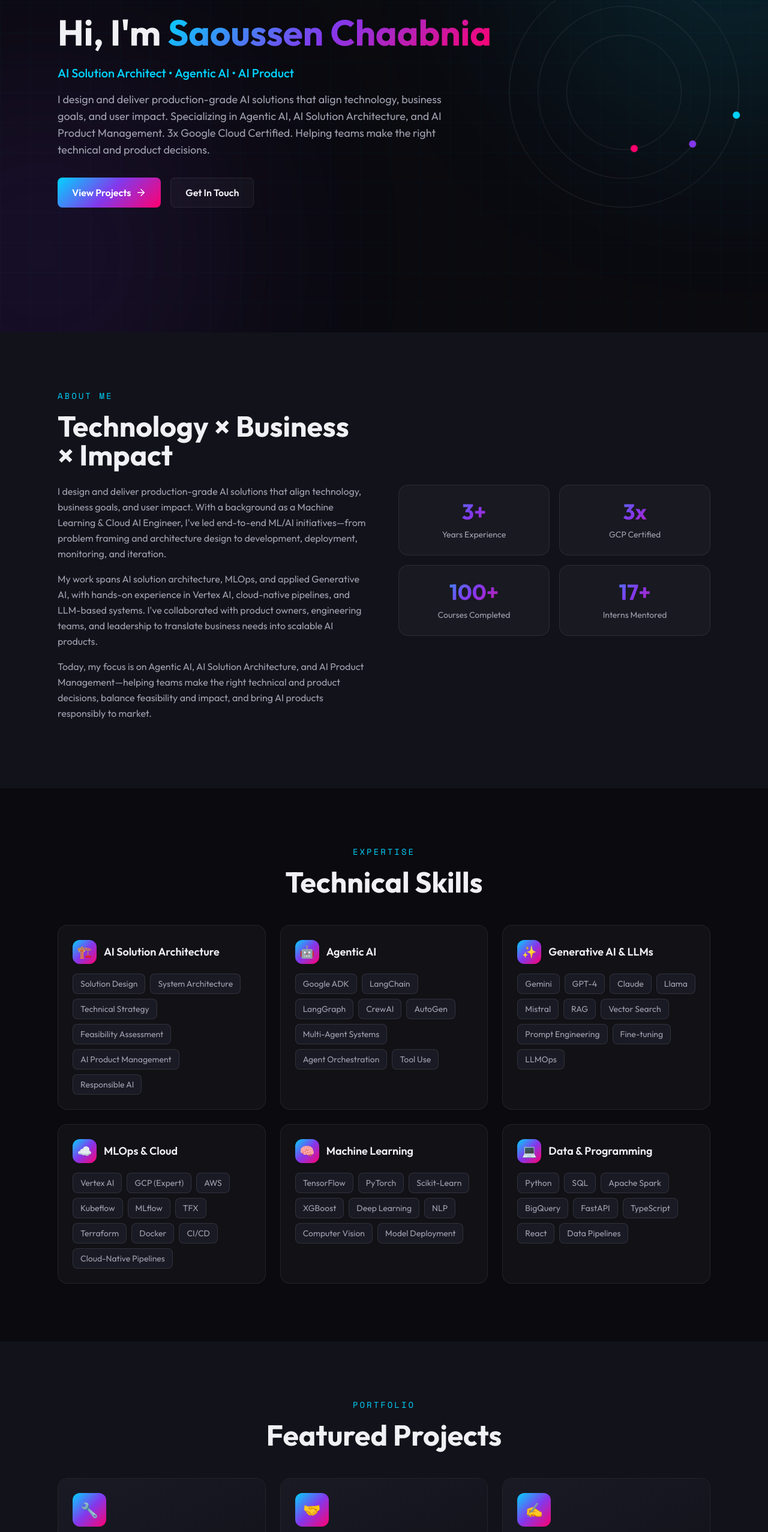
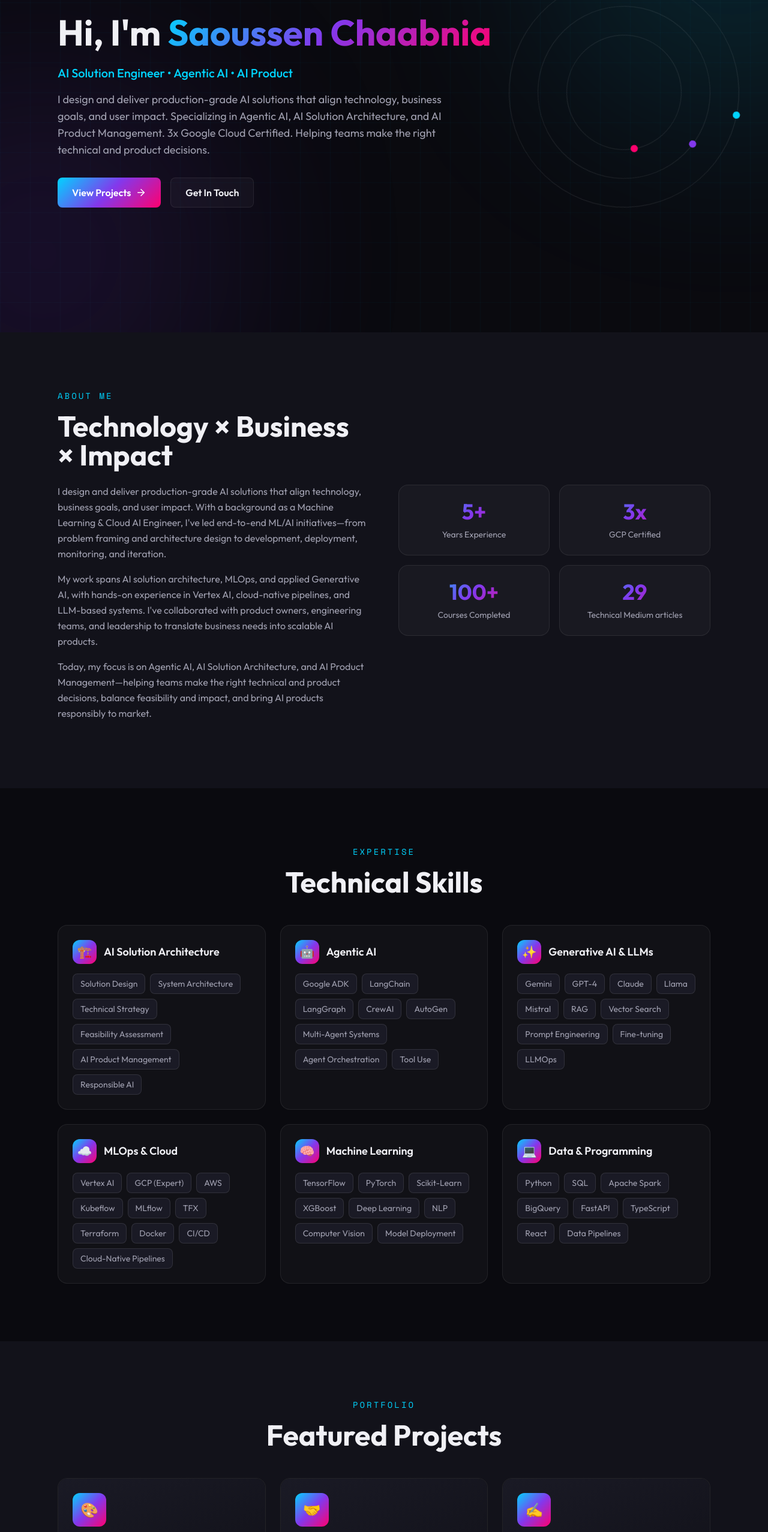
Before and after one commit to Saoussen-CH/Saoussen-CH.github.io, a React (Vite) app: page / in a window 1280 px wide. Shown: the part 246-2800 px from the top of the page at 60% size. Built offline with nearby package versions, Linux system fonts and the light colour scheme; the HTML template or start-up script is replaced by a standard one.

Commit message:
Update portfolio: Add Calendly, update projects and articles

```diff
--- a/package.json
+++ b/package.json
@@ -6,7 +6,9 @@
   "scripts": {
     "dev": "vite",
     "build": "tsc && vite build",
-    "preview": "vite preview"
+    "preview": "vite preview",
+    "predeploy": "npm run build",
+    "deploy": "gh-pages -d dist"
   },
   "dependencies": {
     "framer-motion": "^10.16.4",
@@ -19,6 +21,7 @@
     "@types/react-dom": "^18.2.15",
     "@vitejs/plugin-react": "^4.2.0",
     "autoprefixer": "^10.4.16",
+    "gh-pages": "^6.3.0",
     "postcss": "^8.4.31",
     "tailwindcss": "^3.3.5",
     "typescript": "^5.2.2",
--- a/src/components/Experience.tsx
+++ b/src/components/Experience.tsx
@@ -81,6 +81,7 @@ export function Experience() {
                       <h4 className="font-semibold mb-1">{cert.title}</h4>
                       <p className="text-accent-cyan text-sm">{cert.provider}</p>
                       <p className="text-text-muted text-xs mt-1">{cert.date}</p>
+                      <p><a href={cert.url} className="text-accent-violet text-sm hover:underline">View Certificate</a></p>
                     </div>
                   </div>
                 </motion.div>
--- a/src/data/articles.ts
+++ b/src/data/articles.ts
@@ -15,26 +15,88 @@ import { Article } from './types';
 // ============================================
 
 export const articles: Article[] = [
+  // ========== DISTRIBUTED MULTI-AGENT SYSTEMS SERIES ==========
+  {
+    id: 'distributed-mas-part-6',
+    emoji: '🌐',
+    category: 'Agentic AI',
+    date: 'Coming Soon',
+    title: 'Building Distributed Multi-Agent Systems with Google\'s AI Stack: Part 6',
+    excerpt: 'The final part covering advanced deployment patterns and production best practices for distributed multi-agent systems.',
+    tags: ['Multi-Agent', 'Google Cloud', 'Production', 'Best Practices'],
+    url: 'https://medium.com/@saoussen.chaabnia',
+  },
+  {
+    id: 'distributed-mas-part-5',
+    emoji: '🎯',
+    category: 'Agentic AI',
+    date: 'Coming Soon',
+    title: 'Building Distributed Multi-Agent Systems with Google\'s AI Stack: Part 5',
+    excerpt: 'Part 5 of the comprehensive series on building distributed multi-agent systems using Google\'s AI infrastructure and tools.',
+    tags: ['Multi-Agent', 'Google Cloud', 'Distributed Systems', 'A2A'],
+    url: 'https://medium.com/@saoussen.chaabnia',
+  },
+  {
+    id: 'distributed-mas-part-4',
+    emoji: '🔗',
+    category: 'Agentic AI',
+    date: 'Coming Soon',
+    title: 'Building Distributed Multi-Agent Systems with Google\'s AI Stack: Part 4',
+    excerpt: 'Exploring advanced orchestration patterns and agent communication in distributed multi-agent architectures.',
+    tags: ['Multi-Agent', 'Google Cloud', 'Orchestration', 'Agents'],
+    url: 'https://medium.com/@saoussen.chaabnia',
+  },
+  {
+    id: 'distributed-mas-part-3',
+    emoji: '⚡',
+    category: 'Agentic AI',
+    date: 'Coming Soon',
+    title: 'Building Distributed Multi-Agent Systems with Google\'s AI Stack: Part 3',
+    excerpt: 'Deep dive into building scalable distributed agent systems with Google Cloud infrastructure.',
+    tags: ['Multi-Agent', 'Google Cloud', 'Scalability', 'Architecture'],
+    url: 'https://medium.com/@saoussen.chaabnia',
+  },
+  {
+    id: 'distributed-mas-part-2',
+    emoji: '🛠️',
+    category: 'Agentic AI',
+    date: 'Coming Soon',
+    title: 'Building Distributed Multi-Agent Systems with Google\'s AI Stack: Part 2',
+    excerpt: 'Setting up the development environment and building foundational components for distributed agent systems.',
+    tags: ['Multi-Agent', 'Google Cloud', 'Setup', 'Development'],
+    url: 'https://medium.com/@saoussen.chaabnia',
+  },
+  {
+    id: 'distributed-mas-part-1',
+    emoji: '🚀',
+    category: 'Agentic AI',
+    date: 'Coming Soon',
+    title: 'Building Distributed Multi-Agent Systems with Google\'s AI Stack: Part 1',
+    excerpt: 'Introduction to distributed multi-agent systems and Google\'s AI stack for building production-ready agent architectures.',
+    tags: ['Multi-Agent', 'Google Cloud', 'Introduction', 'Distributed Systems'],
+    url: 'https://medium.com/@saoussen.chaabnia',
+  },
+
   // ========== GOOGLE ADK SERIES ==========
   {
     id: 'google-adk-part-9',
     emoji: '🚀',
     category: 'Agentic AI',
-    date: 'Dec 2024',
+    date: 'Dec 2025',
     title: 'Google ADK: From Local Development to Vertex AI Deployment: Part 9',
     excerpt: 'The final chapter of the comprehensive guide to building and deploying AI agents with Google Agent Development Kit on Vertex AI.',
     tags: ['Google ADK', 'Vertex AI', 'Deployment', 'Agents'],
-    url: 'https://medium.com/@saoussen.chaabnia/google-adk-from-local-development-to-vertex-ai-deployment-part-9',
+    url: 'https://medium.com/google-cloud/google-adk-from-local-development-to-vertex-ai-deployment-part-9-7d7dbacbb1f2',
   },
   {
     id: 'google-adk-part-8',
     emoji: '🔧',
     category: 'Agentic AI',
-    date: 'Dec 2024',
+    date: 'Dec 2025',
     title: 'Google ADK: From Local Development to Vertex AI Deployment: Part 8',
     excerpt: 'Advanced patterns and techniques for production-ready AI agents using Google ADK and cloud-native deployment strategies.',
     tags: ['Google ADK', 'Vertex AI', 'Production', 'MLOps'],
-    url: 'https://medium.com/@saoussen.chaabnia/google-adk-from-local-development-to-vertex-ai-deployment-part-8',
+    url: 'https://medium.com/@saoussen.chaabnia/google-adk-from-local-development-to-vertex-ai-deployment-part-8-ce3f5a965d14',
   },
   {
     id: 'google-adk-part-7',
@@ -44,7 +106,7 @@ export const articles: Article[] = [
     title: 'Google ADK: From Local Development to Vertex AI Deployment: Part 7',
     excerpt: 'Scaling AI agents and implementing robust error handling, monitoring, and observability patterns.',
     tags: ['Google ADK', 'Monitoring', 'Observability', 'Scale'],
-    url: 'https://medium.com/@saoussen.chaabnia/google-adk-from-local-development-to-vertex-ai-deployment-part-7',
+    url: 'https://medium.com/google-cloud/google-adk-from-local-development-to-vertex-ai-deployment-part-7-9d020c106391',
   },
   {
     id: 'google-adk-part-6',
@@ -54,57 +116,57 @@ export const articles: Article[] = [
     title: 'Google ADK: From Local Development to Vertex AI Deployment: Part 6',
     excerpt: 'Deep dive into agent orchestration, tool integration, and building complex multi-step workflows.',
     tags: ['Google ADK', 'Orchestration', 'Tools', 'Workflows'],
-    url: 'https://medium.com/@saoussen.chaabnia/google-adk-from-local-development-to-vertex-ai-deployment-part-6',
+    url: 'https://medium.com/@saoussen.chaabnia/google-adk-from-local-development-to-vertex-ai-deployment-part-6-50a7f80892a3',
   },
   {
     id: 'google-adk-part-5',
     emoji: '🧠',
     category: 'Agentic AI',
-    date: 'Dec 2024',
+    date: 'Dec 2025',
     title: 'Google ADK: From Local Development to Vertex AI Deployment: Part 5',
     excerpt: 'Implementing memory, state management, and context handling for intelligent AI agents.',
     tags: ['Google ADK', 'Memory', 'State', 'Context'],
-    url: 'https://medium.com/@saoussen.chaabnia/google-adk-from-local-development-to-vertex-ai-deployment-part-5',
+    url: 'https://medium.com/google-cloud/google-adk-from-local-development-to-vertex-ai-deployment-part-5-34f683b1d4ed',
   },
   {
     id: 'google-adk-part-4',
     emoji: '🛠️',
     category: 'Agentic AI',
-    date: 'Dec 2024',
+    date: 'Dec 2025',
     title: 'Google ADK: From Local Development to Vertex AI Deployment: Part 4',
     excerpt: 'Building custom tools and integrations to extend your AI agent capabilities.',
     tags: ['Google ADK', 'Custom Tools', 'Integrations', 'APIs'],
-    url: 'https://medium.com/@saoussen.chaabnia/google-adk-from-local-development-to-vertex-ai-deployment-part-4',
+    url: 'https://medium.com/@saoussen.chaabnia/google-adk-from-local-development-to-vertex-ai-deployment-part-4-10537970df7f',
   },
   {
     id: 'google-adk-part-3',
     emoji: '🏗️',
     category: 'Agentic AI',
-    date: 'Dec 2024',
+    date: 'Dec 2025',
     title: 'Google ADK: From Local Development to Vertex AI Deployment: Part 3',
     excerpt: 'Architecting multi-agent systems and implementing agent communication patterns for complex use cases.',
     tags: ['Google ADK', 'Multi-Agent', 'Architecture', 'Patterns'],
-    url: 'https://medium.com/@saoussen.chaabnia/google-adk-from-local-development-to-vertex-ai-deployment-part-3',
+    url: 'https://medium.com/@saoussen.chaabnia/google-adk-from-local-development-to-vertex-ai-deployment-part-3-ce23c2adf3f4',
   },
   {
     id: 'google-adk-part-2',
     emoji: '📦',
     category: 'Agentic AI',
-    date: 'Dec 2024',
+    date: 'Dec 2025',
     title: 'Google ADK: From Local Development to Vertex AI Deployment: Part 2',
     excerpt: 'Setting up your development environment and building your first functional AI agent with Google ADK.',
     tags: ['Google ADK', 'Setup', 'Development', 'Tutorial'],
-    url: 'https://medium.com/@saoussen.chaabnia/google-adk-from-local-development-to-vertex-ai-deployment-part-2',
+    url: 'https://medium.com/@saoussen.chaabnia/google-adk-from-local-development-to-vertex-ai-deployment-part-2-4996336a10c3',
   },
   {
     id: 'google-adk-part-1',
     emoji: '🎯',
     category: 'Agentic AI',
-    date: 'Dec 2024',
+    date: 'Dec 2025',
     title: 'Google ADK: From Local Development to Vertex AI Deployment: Part 1',
     excerpt: 'Introduction to Google Agent Development Kit (ADK) and the fundamentals of building production-ready AI agents.',
     tags: ['Google ADK', 'Introduction', 'Vertex AI', 'Fundamentals'],
-    url: 'https://medium.com/@saoussen.chaabnia/google-adk-from-local-development-to-vertex-ai-deployment-part-1',
+    url: 'https://medium.com/@saoussen.chaabnia/google-adk-from-local-development-to-vertex-ai-deployment-part-1-0c615756dcf8',
   },
 
   // ========== GCP CERTIFICATION GUIDES ==========
@@ -116,7 +178,7 @@ export const articles: Article[] = [
     title: 'Mastering the Google Cloud Professional Architect Exam',
     excerpt: 'A comprehensive guide with field-tested strategies to ace the GCP Professional Cloud Architect certification exam.',
     tags: ['GCP', 'Certification', 'Cloud Architect', 'Career'],
-    url: 'https://medium.com/@saoussen.chaabnia/mastering-the-google-cloud-professional-architect-exam',
+    url: 'https://medium.com/ai-advances/google-cloud-professional-data-engineer-certification-a-strategic-guide-773e20de856f',
   },
   {
     id: 'gcp-architect-journey',
@@ -126,7 +188,7 @@ export const articles: Article[] = [
     title: 'Embarking on a Journey to Master Cloud Architecture on GCP',
     excerpt: 'My personal journey and learning path to mastering cloud architecture concepts on Google Cloud Platform.',
     tags: ['GCP', 'Cloud Architecture', 'Learning', 'Journey'],
-    url: 'https://medium.com/@saoussen.chaabnia/embarking-on-a-journey-to-master-cloud-architecture-on-gcp',
+    url: 'https://medium.com/@saoussen.chaabnia/embarking-on-a-journey-to-master-cloud-architecture-on-gcp-59b4c9a5ab84',
   },
   {
     id: 'gcp-data-engineer-guide',
@@ -146,7 +208,7 @@ export const articles: Article[] = [
     title: 'Checklist of Skills to Master in Data Engineering on Google Cloud Platform',
     excerpt: 'A comprehensive checklist covering all essential skills needed for data engineering excellence on GCP.',
     tags: ['GCP', 'Data Engineering', 'Skills', 'Checklist'],
-    url: 'https://medium.com/@saoussen.chaabnia/checklist-of-skills-to-master-in-data-engineering-on-gcp',
+    url: 'https://medium.com/@saoussen.chaabnia/checklist-of-skills-to-master-in-data-engineering-on-google-cloud-platform-gcp-39a36807d7f2',
   },
   {
     id: 'gcp-ml-engineer-exam',
@@ -156,7 +218,7 @@ export const articles: Article[] = [
     title: 'Acing the Google Cloud ML Engineer Exam: Field-Tested Strategies for Success',
     excerpt: 'Proven strategies and insights from my experience passing the GCP Professional Machine Learning Engineer exam.',
     tags: ['GCP', 'ML Engineer', 'Certification', 'Exam Tips'],
-    url: 'https://medium.com/@saoussen.chaabnia/acing-the-google-cloud-ml-engineer-exam',
+    url: 'https://ai.gopubby.com/acing-the-google-cloud-ml-engineer-exam-field-tested-strategies-for-success-969e2ab1ba46',
   },
   {
     id: 'certifications-matter',
@@ -166,7 +228,7 @@ export const articles: Article[] = [
     title: 'Unpopular Opinion: Certifications Matter More Than You Think',
     excerpt: 'Why I believe certifications are undervalued and how they can accelerate your career in tech and AI.',
     tags: ['Career', 'Certifications', 'Opinion', 'Growth'],
-    url: 'https://medium.com/@saoussen.chaabnia/unpopular-opinion-certifications-matter-more-than-you-think',
+    url: 'https://ai.gopubby.com/unpopular-opinion-certifications-matter-more-than-you-think-c57ebef3b96f',
   },
 
   // ========== MLOPS SERIES (Coming Soon) ==========
--- a/src/data/profile.ts
+++ b/src/data/profile.ts
@@ -6,7 +6,7 @@ import { Certification, Education, Experience, Skill, SocialLink } from './types
 
 export const profile = {
   name: 'Saoussen Chaabnia',
-  title: 'AI Solution Architect • Agentic AI • AI Product',
+  title: 'AI Solution Engineer • Agentic AI • AI Product',
   tagline: 'Designing production-grade AI solutions that align technology, business goals, and user impact',
   email: 'saoussen.chaabnia.pro@gmail.com',
   location: 'Tunisia',
@@ -32,10 +32,10 @@ export const profile = {
 
   // Stats
   stats: [
-    { value: '3+', label: 'Years Experience' },
+    { value: '5+', label: 'Years Experience' },
     { value: '3x', label: 'GCP Certified' },
     { value: '100+', label: 'Courses Completed' },
-    { value: '17+', label: 'Interns Mentored' },
+    { value: '29', label: 'Technical Medium articles' },
   ],
 };
 
@@ -49,21 +49,24 @@ export const certifications: Certification[] = [
     emoji: '🎓',
     title: 'Professional Machine Learning Engineer',
     provider: 'Google Cloud',
-    date: 'Certified 2021 • Re-certified 2024',
+    date: 'Re-certified 2024 • Certified 2021',
+    url: 'https://www.credly.com/badges/5455aac3-c76a-4795-bba5-89b3ae70c7f3/public_url',
   },
   {
     id: 'gcp-architect',
     emoji: '☁️',
     title: 'Professional Cloud Architect',
     provider: 'Google Cloud',
-    date: '2023',
+    date: 'Re-certified 2026 • Certified 2023',
+    url: 'https://www.credly.com/badges/d80051f3-19d3-456f-837c-2fd35de59e91/public_url'
   },
   {
     id: 'gcp-data',
     emoji: '📊',
     title: 'Professional Data Engineer',
     provider: 'Google Cloud',
-    date: 'Certified 2021 • Re-certified 2023',
+    date: 'Re-certified 2025 • Re-certified 2023 • Certified 2021',
+    url: 'https://www.credly.com/badges/cf4559f6-49c3-4c78-82d2-f3466a679c24/public_url'
   },
   {
     id: 'tensorflow',
@@ -71,6 +74,7 @@ export const certifications: Certification[] = [
     title: 'TensorFlow Developer Certificate',
     provider: 'TensorFlow',
     date: '2021',
+    url: 'https://www.credential.net/65ca5eb5-12ac-43c2-b481-485d1f4b75e5?_ga=2.241349570.1579956952.1651915290-1207102324.1650243670#gs.z70n1k',
   },
   {
     id: 'pm',
@@ -78,13 +82,16 @@ export const certifications: Certification[] = [
     title: 'Project Management Professional',
     provider: 'Google',
     date: '2024',
+    url: 'https://www.credly.com/badges/3f310cc0-418c-4a46-a75d-be51f9ec5c42/public_url'
+
   },
   {
-    id: 'facebook-dl',
+    id: 'complete-list-100+-certifications',
     emoji: '🏆',
-    title: 'Facebook Deep Learning Scholar',
-    provider: 'Udacity & Facebook',
+    title: 'Complete list of 100+ Certifications',
+    provider: 'Google,IBM, Udacity, Coursera etc',
     date: '2019 • Top 3% of 10,000',
+    url: 'mailto:'
   },
 ];
 
@@ -97,7 +104,7 @@ export const experiences: Experience[] = [
     id: 'freelance',
     startDate: '2024',
     endDate: 'Present',
-    title: 'AI Solution Architect & Consultant',
+    title: 'AI Solution Engineer/Architect & Consultant',
     company: 'Independent',
     location: 'Remote',
     highlights: [
@@ -216,8 +223,13 @@ export const education: Education[] = [
 // ============================================
 
 export const socialLinks: SocialLink[] = [
-  { name: 'Email', url: 'mailto:saoussen.chaabnia.pro@gmail.com', icon: 'mail' },
   { name: 'LinkedIn', url: 'https://linkedin.com/in/saoussen-chaabnia/', icon: 'linkedin' },
   { name: 'GitHub', url: 'https://github.com/Saoussen-CH', icon: 'github' },
   { name: 'Medium', url: 'https://medium.com/@saoussen.chaabnia', icon: 'medium' },
 ];
+
+export const calendlyLink = {
+  name: 'Schedule a Call',
+  url: 'https://calendly.com/saoussen-chaabnia-pro/',
+  icon: 'calendar'
+};
--- a/src/data/projects.ts
+++ b/src/data/projects.ts
@@ -6,28 +6,36 @@ import { Project } from './types';
 
 export const projects: Project[] = [
   {
+    id: 'ai-creative-studio',
+    emoji: '🎨',
+    title: 'AI Creative Studio',
+    description: 'Distributed multi-agent orchestration using the A2A protocol, Vertex AI Agent Engine, Cloud Run, and Model Context Protocol (MCP) demonstrating agent-to-agent communication with remote specialist agents for end-to-end social media campaign generation, including automated task management via Notion.',
+    tags: ['A2A Protocol', 'MCP', 'Vertex AI', 'Cloud Run', 'Gemini 2.5'],
+    githubUrl: 'https://github.com/Saoussen-CH/ai-creative-studio-adk-a2a-mcp-vertexai-cloudrun',
+  },
+  {
+    id: 'customer-support-agent',
+    emoji: '🤝',
+    title: 'Multi-Agent Customer Support System',
+    description: 'Production-ready full-stack AI support platform with hierarchical multi-agent orchestration, RAG-powered semantic search, Memory Bank for cross-session persistence, and validated refund workflows.',
+    tags: ['Google ADK', 'Vertex AI', 'React', 'FastAPI', 'RAG', 'Firestore'],
+    githubUrl: 'https://github.com/Saoussen-CH/customer-support-mas-ai',
+  },
+  {
+    id: 'content-creation-mas',
+    emoji: '✍️',
+    title: 'Content Creation Studio',
+    description: 'Full-stack AI content automation system. Multi-agent team transforms a single prompt into blog posts, social media content, newsletters, and SEO metadata across multiple channels.',
+    tags: ['Google ADK', 'Gemini', 'FastAPI', 'React', 'Cloud Run'],
+    githubUrl: 'https://github.com/Saoussen-CH/content_creation_mas_workshop',
+  },
+  {
     id: 'mlops-gcp',
     emoji: '🔧',
     title: 'Production-Ready MLOps on GCP',
     description: 'Complete MLOps solution featuring Terraform IaC across dev/test/prod environments, Vertex Pipelines, CI/CD with Cloud Build, continuous training, and comprehensive monitoring.',
     tags: ['Terraform', 'Vertex AI', 'Kubeflow', 'Cloud Build', 'TensorFlow'],
     githubUrl: 'https://github.com/Saoussen-CH/production-ready-MLOps-on-GCP',
-  },
-  {
-    id: 'customer-support-agent',
-    emoji: '🤝',
-    title: 'AI Customer Support Agent',
-    description: 'Full-stack AI support agent with multi-agent orchestration, RAG, persistent memory, and validated refund processing. Built with Google ADK and Vertex AI.',
-    tags: ['Google ADK', 'Vertex AI', 'React', 'RAG', 'Multi-Agent'],
-    githubUrl: 'https://github.com/Saoussen-CH/customer-support-mas-ai',
-  },
-  {
-    id: 'content-creation-mas',
-    emoji: '✍️',
-    title: 'Content Creation Multi-Agent System',
-    description: 'AI-powered content generation system where a multiagent team automates blog posts, social media, and SEO from a single prompt.',
-    tags: ['Google ADK', 'Vertex AI', 'FastAPI', 'React', 'Agents'],
-    githubUrl: 'https://github.com/Saoussen-CH/content_creation_mas_workshop',
   },
   {
     id: 'sentiment-analysis',
@@ -38,19 +46,12 @@ export const projects: Project[] = [
     githubUrl: 'https://github.com/Saoussen-CH/Deploying_Sentiment_Analysis_Model_AWS_SageMaker',
   },
   {
-    id: 'fastapi-deployment',
+    id: 'census-prediction',
     emoji: '🚀',
-    title: 'ML Model Deployment with FastAPI',
-    description: 'Production-ready machine learning model deployment using FastAPI and Heroku, demonstrating best practices for serving ML models at scale.',
-    tags: ['FastAPI', 'Heroku', 'Python', 'CI/CD'],
-    githubUrl: 'https://github.com/Saoussen-CH/Deploying_a_Machine_Learning_Model_on_Heroku_with_FastAPI',
+    title: 'Census Prediction Model - MLOps Pipeline',
+    description: 'Complete MLOps workflow with census data classification. Features DVC + S3 for data versioning, slice-based model evaluation, GitHub Actions CI/CD, and production deployment to Heroku with FastAPI.',
+    tags: ['FastAPI', 'scikit-learn', 'DVC', 'AWS S3', 'GitHub Actions'],
+    githubUrl: 'https://github.com/Saoussen-CH/census_prediction_model_on_Heroku_with_FastAPI',
   },
-  {
-    id: 'fraud-detection',
-    emoji: '🛡️',
-    title: 'Fraud Detection System',
-    description: 'Custom deep learning models with explainability for detecting fraud in telecommunication transactions, featuring autoencoder architectures.',
-    tags: ['TensorFlow', 'Autoencoders', 'XAI', 'GCP'],
-    githubUrl: 'https://github.com/Saoussen-CH',
-  },
+
 ];
--- a/src/data/types.ts
+++ b/src/data/types.ts
@@ -54,6 +54,7 @@ export interface Certification {
   title: string;
   provider: string;
   date: string;
+  url: string;
 }
 
 export interface Education {
```
Also changed, not shown: src/components/Contact.tsx (+26 -5 lines), src/components/Writing.tsx (+42 -1 lines), 1 other file (tests, documents, lock files or other folders).
